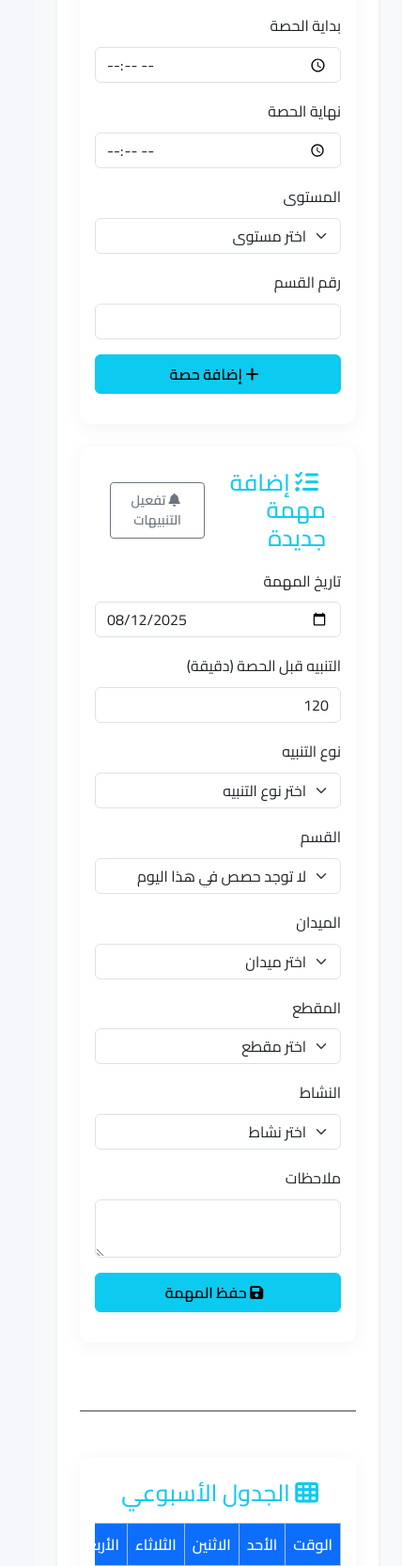
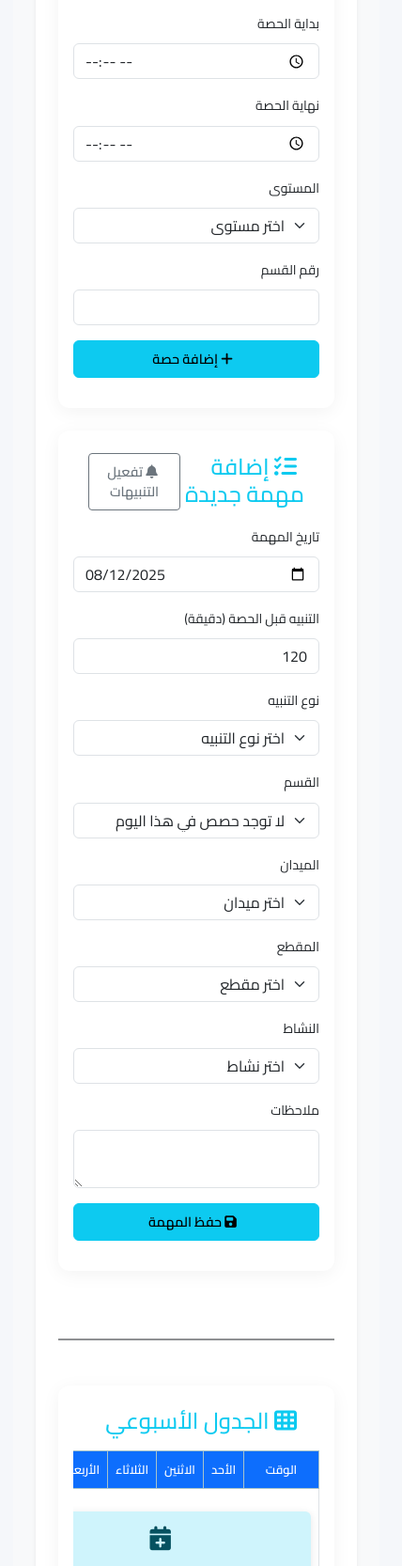
Before and after one commit to AbdoSmart17/SmartProfSNV, a plain HTML site: page index.html in a window 390 px wide. Shown: the part 334-2000 px from the top of the page at 94% size, 428 px wide, since content can reach past the window. Drawn offline with nearby package versions, Linux system fonts and the light colour scheme.

Commit message:
Update style.css

```diff
--- a/style.css
+++ b/style.css
@@ -154,6 +154,47 @@ body {
     right: 10px;
     top: 10px;
   }
+
+  /* تعديلات مقترحة */
+  body {
+    font-size: 14px;
+  }
+
+  h1 {
+    font-size: 2rem;
+  }
+
+  h2 {
+    font-size: 1.5rem;
+  }
+
+  .btn {
+    padding: 0.5rem 1rem;
+    font-size: 0.9rem;
+  }
+
+  #schedule-table {
+    font-size: 0.8rem;
+  }
+
+  #schedule-table th:first-child,
+  #schedule-table td:first-child {
+    min-width: 80px;
+  }
+
+  .card-body {
+    padding: 1rem;
+  }
+
+  .schedule-item-cell {
+    padding: 0.5rem;
+  }
+
+  .col-md-6, .col-lg-4 {
+    flex: 0 0 100%;
+    max-width: 100%;
+  }
+
 }
 
 /* Animation for Time Warnings */
```
